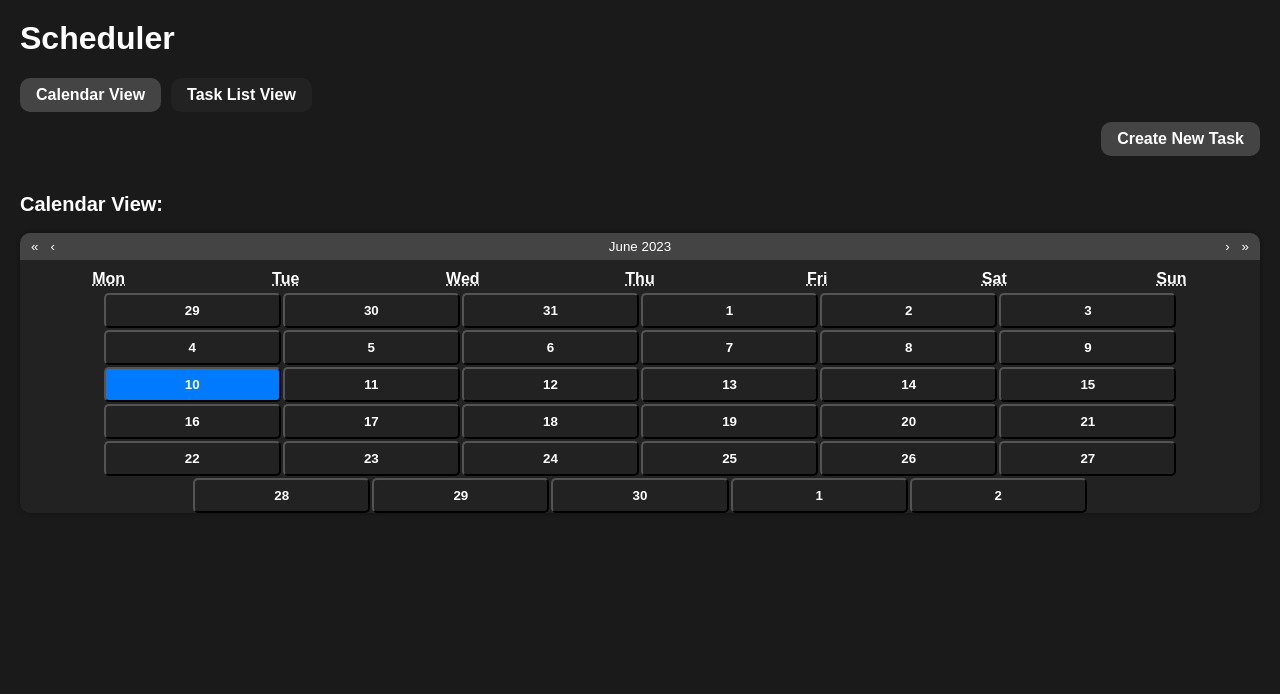
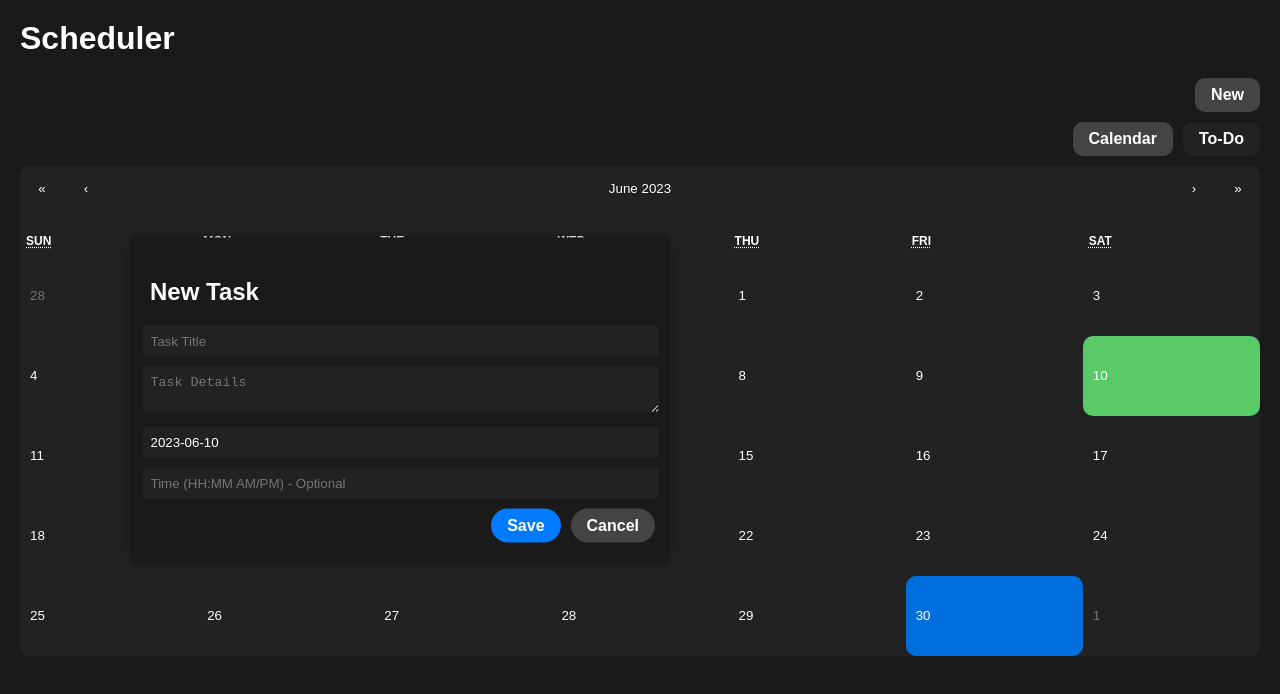
Before and after one commit to nicomilette/Scheduler, a React (Create React App) app: page /HomePage in a window 1280 px wide. Both pictures are taken after a click on the button "10". Shown: the top 694 px of the page. Built offline with nearby package versions, Linux system fonts and the light colour scheme.

Commit message:
fixes + styling
todo:
-fix date selection in calendar with new task popup
-add calendar overlay

```diff
--- /dev/null
+++ b/src/Calendar.css
@@ -0,0 +1,170 @@
+html, body {
+  height: 100%;
+  margin: 0;
+
+}
+
+.react-calendar {
+  width: 100%;
+  height: 100%;
+  background: #222222;
+  border: none;
+  font-family: Arial, Helvetica, sans-serif;
+  line-height: 1.125em;
+  color: #ffffff;
+  display: flex;
+  flex-direction: column;
+  align-items: stretch;
+  border-radius: 10px;
+}
+
+.react-calendar--doubleView {
+  width: 100%;
+}
+
+.react-calendar--doubleView .react-calendar__viewContainer {
+  display: flex;
+  margin: -0.5em;
+}
+
+.react-calendar--doubleView .react-calendar__viewContainer > * {
+  width: 50%;
+  margin: 0.5em;
+}
+
+.react-calendar,
+.react-calendar *,
+.react-calendar *:before,
+.react-calendar *:after {
+  -moz-box-sizing: border-box;
+  -webkit-box-sizing: border-box;
+  box-sizing: border-box;
+}
+
+.react-calendar button {
+  margin: 0;
+  border: 0;
+  outline: none;
+  color:
+
+}
+
+.react-calendar button:enabled:hover {
+  cursor: pointer;
+}
+
+.react-calendar__navigation {
+  display: flex;
+  height: 44px;
+  margin-bottom: 1em;
+
+}
+
+.react-calendar__navigation button {
+  min-width: 44px;
+  background: none;
+  border-radius: 10px;
+  color: white
+}
+
+.react-calendar__navigation button:disabled {
+  background-color: #f0f0f0;
+}
+
+.react-calendar__navigation button:enabled:hover,
+.react-calendar__navigation button:enabled:focus {
+  background-color: #444444;
+}
+
+.react-calendar__month-view__weekdays {
+  text-align: left;
+  text-transform: uppercase;
+  font-weight: bold;
+  font-size: 0.75em;
+
+}
+
+.react-calendar__month-view__weekdays__weekday {
+  padding: 0.5em;
+}
+
+.react-calendar__month-view__weekNumbers .react-calendar__tile {
+  display: flex;
+  align-items: left;
+  justify-content: flex-start;
+  font-size: 0.75em;
+  font-weight: bold;
+
+}
+
+.react-calendar__month-view__days__day--weekend {
+  color: white;
+}
+
+.react-calendar__month-view__days__day--neighboringMonth {
+  color: #757575 !important;
+}
+
+.react-calendar__year-view .react-calendar__tile,
+.react-calendar__decade-view .react-calendar__tile,
+.react-calendar__century-view .react-calendar__tile {
+  padding: 2em 0.5em;
+}
+
+.react-calendar__tile {
+  text-align: left;
+  padding: 10px;
+  background: none;
+  text-align: center;
+  border-radius: 10px;
+  color: white;
+  line-height: 60px;
+  justify-content: flex-start;
+
+}
+
+.react-calendar__tile:disabled {
+  background-color: #5f0000;
+}
+
+.react-calendar__tile:enabled:hover,
+.react-calendar__tile:enabled:focus {
+  background-color: #444444;
+}
+
+.react-calendar__tile--now {
+  background: #006edc;
+}
+
+.react-calendar__tile--now:enabled:hover,
+.react-calendar__tile--now:enabled:focus {
+  background: #1087ff;
+}
+
+.react-calendar__tile--hasActive {
+  background: #76baff;
+}
+
+.react-calendar__tile--hasActive:enabled:hover,
+.react-calendar__tile--hasActive:enabled:focus {
+  background: #a9d4ff;
+}
+
+.react-calendar__tile--active {
+  background: #5aca69;
+  color: white;
+}
+
+.react-calendar__tile--active:enabled:hover,
+.react-calendar__tile--active:enabled:focus {
+  background: #5aca69;
+}
+
+.react-calendar--selectRange .react-calendar__tile--hover {
+  background-color: #444444;
+}
+
+.react-calendar__tile.react-calendar__month-view__days__day{
+  text-align: left;
+
+}
--- a/src/HomePage.css
+++ b/src/HomePage.css
@@ -20,10 +20,13 @@
   display: flex;
   justify-content: flex-start;
   margin-bottom: 10px;
+  margin-top: auto;
+  align-self: flex-end;
+  margin-top: 10px;
 }
 
 .view-button {
-  margin-right: 10px;
+  margin-left: 10px;
   background-color: #222;
   color: #fff;
   border: none;
@@ -57,8 +60,6 @@
 
 .new-task-popup {
   position: fixed;
-  top: 50%;
-  left: 50%;
   transform: translate(-50%, -50%);
   background-color: #1a1a1a;
   color: #fff;
@@ -67,6 +68,7 @@
   box-shadow: 0 0 10px rgba(0, 0, 0, 0.3);
   z-index: 9999;
   max-width: 400px;
+  min-width: 500px;
 }
 
 .new-task-popup-title {
@@ -178,108 +180,15 @@
 .task-item button:hover {
   background-color: #cc0000;
 }
-/* HomePage.css */
 
-/* ...existing styles... */
-
-.calendar-view {
-  margin-top: 20px;
-  display: flex;
-  flex-direction: column;
-  align-items: left;
-}
-
-.calendar-view h2 {
-  font-size: 20px;
-  font-weight: bold;
-}
-
-.calendar-container {
-  width: 100%;
-  display: flex;
-  justify-content: center;
-  align-items: center;
-}
-
-.react-calendar {
-  width: 100%;
-  max-width: 100%;
-  background-color: #222;
-  color: #fff;
-  border: none;
-  border-radius: 10px;
-  box-shadow: 0 0 5px rgba(0, 0, 0, 0.3);
-  font-family: 'Arial', sans-serif;
-}
-
-.react-calendar__navigation {
-  background-color: #444;
-  display: flex;
-  justify-content: space-between;
-  align-items: center;
-  padding: 5px;
-  border-top-left-radius: 10px;
-  border-top-right-radius: 10px;
-}
-
-.react-calendar__navigation button {
-  background-color: transparent;
-  color: #fff;
-  border: none;
-  cursor: pointer;
-}
-
-.react-calendar__navigation button:hover {
-  color: #ccc;
-}
-
-.react-calendar__month-view__weekdays {
-  display: flex;
-  justify-content: center;
-  margin-top: 10px;
-  margin-bottom: 5px;
-}
-
-.react-calendar__month-view__weekdays__weekday {
-  flex: 1;
-  text-align: center;
-  font-weight: bold;
-}
-
-.react-calendar__month-view__days {
-  display: grid;
-  grid-template-columns: repeat(7, 1fr);
-  gap: 2px;
-
-  width: 100%;
+.past-due {
 
   display: flex;
-  justify-content: center;
-  align-items: left;
+  justify-content: flex-start;
+  align-items: center;
+  color: #cc0000;
 
+  position: absolute;
+  bottom: 10px;
+  left: 10px;
 }
-
-.react-calendar__month-view__days__day {
-  display: flex;
-  justify-content: center;
-  align-items: center;
-  background-color: #222;
-  color: #fff;
-  padding: 8px;
-  font-weight: bold;
-  cursor: pointer;
-  border-radius: 5px;
-}
-
-.react-calendar__month-view__days__day:hover {
-  background-color: #444;
-}
-
-.react-calendar__tile--active {
-  background-color: #007bff;
-  border-radius: 5px;
-}
-
-.react-calendar__tile--active:hover {
-  background-color: #0056b3;
-}
--- a/src/HomePage.js
+++ b/src/HomePage.js
@@ -1,18 +1,64 @@
-import React, { useState, useEffect } from 'react';
+import React, { useState, useEffect, useRef } from 'react';
 import Calendar from 'react-calendar';
 import './HomePage.css';
+import './Calendar.css';
 
 function HomePage() {
   const [selectedDate, setSelectedDate] = useState(new Date());
   const [selectedView, setSelectedView] = useState('calendar');
   const [tasks, setTasks] = useState([]);
-  const [showNewTaskPopup, setShowNewTaskPopup] = useState(false);
   const [title, setTitle] = useState('');
   const [details, setDetails] = useState('');
+  const [date, setDate] = useState('');
+  const [time, setTime] = useState('');
+  const [today, setToday] = useState(new Date());
+  const [showNewTaskPopup, setShowNewTaskPopup] = useState(false);
+
+  const [dragPosition, setDragPosition] = useState({ x: 400, y: 400 });
+  const [isDragging, setIsDragging] = useState(false);
+  const [dragOffset, setDragOffset] = useState({ x: 0, y: 0 });
+  const popupRef = useRef(null);
+
+
+  useEffect(() => {
+    const handleMouseMove = (e) => {
+      if (isDragging) {
+        const newX = e.clientX - dragOffset.x;
+        const newY = e.clientY - dragOffset.y;
+        setDragPosition({ x: newX, y: newY });
+      }
+    };
+
+    const handleMouseUp = () => {
+      setIsDragging(false);
+    };
+
+    document.addEventListener('mousemove', handleMouseMove);
+    document.addEventListener('mouseup', handleMouseUp);
+
+    return () => {
+      document.removeEventListener('mousemove', handleMouseMove);
+      document.removeEventListener('mouseup', handleMouseUp);
+    };
+  }, [isDragging, dragOffset]);
+
+  const handleMouseDown = (e) => {
+    if (e.target === popupRef.current) {
+      setIsDragging(true);
+      const xOffset = e.clientX - dragPosition.x;
+      const yOffset = e.clientY - dragPosition.y;
+      setDragOffset({ x: xOffset, y: yOffset });
+    }
+  };
+
 
   const handleDateChange = (date) => {
     setSelectedDate(date);
   };
+
+
+
+
 
   useEffect(() => {
     const storedTasks = localStorage.getItem('tasks');
@@ -31,17 +77,50 @@ function HomePage() {
 
   const handleNewTaskClick = () => {
     setShowNewTaskPopup(true);
+
+  };
+
+  const handleCancelNewTask = () => {
+    setShowNewTaskPopup(false);
+    setTitle('');
+    setDetails('');
+    setDate('');
+    setTime('');
   };
 
   const handleSaveNewTask = () => {
-    if (title && details) {
-      const newTask = { title, details };
+    if (title) {
+      let isValid = true;
+
+      // Convert ISO string format to YYYY-MM-DD format
+      const convertedDate = date;
+
+
+
+      // Check if the time is in the proper format (HH:MM AM/PM)
+      const timeRegex = /^(0?[1-9]|1[0-2]):[0-5][0-9] (AM|PM)$/;
+      if (time && !timeRegex.test(time)) {
+        isValid = false;
+        // Display an error or provide feedback to the user about the invalid time format
+        console.log("Invalid time format. Please use the format HH:MM AM/PM.");
+      }
+
+      if (isValid) {
+        const newTask = { title, details, date: convertedDate, time };
         setTasks([...tasks, newTask]);
         setTitle('');
         setDetails('');
+        setDate('');
+        setTime('');
+        setShowNewTaskPopup(false);
       }
-    setShowNewTaskPopup(false);
+    } else {
+      // Display an error or provide feedback to the user about the required fields
+      console.log("Please fill in all the required fields.");
+    }
   };
+
+
 
   const handleDeleteTask = (index) => {
     const updatedTasks = [...tasks];
@@ -49,55 +128,103 @@ function HomePage() {
     setTasks(updatedTasks);
   };
 
+
+
   return (
     <div className="home-page">
       <h1 className="home-title">Scheduler</h1>
+
+      <button className="new-task-button" onClick={handleNewTaskClick}>
+        New
+      </button>
+
       <div className="view-options">
         <button
           className={`view-button ${selectedView === 'calendar' ? 'active' : ''}`}
           onClick={() => handleViewChange('calendar')}
         >
-          Calendar View
+          Calendar
         </button>
+
         <button
           className={`view-button ${selectedView === 'taskList' ? 'active' : ''}`}
           onClick={() => handleViewChange('taskList')}
         >
-          Task List View
+          To-Do
         </button>
+
       </div>
-      <button className="new-task-button" onClick={handleNewTaskClick}>
-        Create New Task
-      </button>
+
       {selectedView === 'calendar' && (
   <div className="calendar-view">
-    <h2>Calendar View:</h2>
     <div>
-      <Calendar onChange={handleDateChange} value={selectedDate} />
+      <Calendar
+        onChange={handleDateChange}
+        value={selectedDate}
+        calendarType="US"
+        activeStartDate={today}
+        onClickDay={(date) => {
+          setSelectedDate(date);
+          setShowNewTaskPopup(true);
+        }}
+        onActiveStartDateChange={({ value, activeStartDate, action }) => {
+          if (action === 'next' || action === 'prev') {
+            setToday(new Date(activeStartDate));
+          }
+        }}
+      />
     </div>
   </div>
 )}
 
+
 {selectedView === 'taskList' && (
-        <>
-          <h2>Tasks:</h2>
   <div className="task-list">
     {tasks && tasks.length > 0 ? (
-              tasks.map((task, index) => (
+      tasks
+        .sort((task1, task2) => {
+          const taskDate1 = new Date(task1.date);
+          const taskDate2 = new Date(task2.date);
+          return taskDate1 - taskDate2;
+        })
+        .map((task, index) => (
           <div key={index} className="task-item">
             <h3>{task.title}</h3>
+            {task.date && (
+              <>
+                <p>
+                  {new Date(task.date).toLocaleDateString()}{' '}
+                  {task.time && <span>{task.time}</span>}
+                </p>
                 <p>{task.details}</p>
+                {/* Check if task is past due */}
+                {new Date(task.date) < new Date() && (
+                  <div className="past-due">
+                    <p className="past-due-label">Past Due</p>
+                  </div>
+                )}
+              </>
+            )}
+            {!task.date && (
+              <p>No date specified</p>
+            )}
             <button onClick={() => handleDeleteTask(index)}>Delete</button>
           </div>
         ))
     ) : (
-              <p>No tasks found.</p>
+      <p>No tasks</p>
     )}
   </div>
-        </>
 )}
+
+
+
+
       {showNewTaskPopup && (
-        <div className="new-task-popup">
+        <div className="new-task-popup" ref={popupRef}
+
+        style={{ top: dragPosition.y, left: dragPosition.x }}
+        onMouseDown={handleMouseDown}>
           <h2 className="new-task-popup-title">New Task</h2>
           <input
             type="text"
@@ -110,16 +237,33 @@ function HomePage() {
             value={details}
             onChange={(e) => setDetails(e.target.value)}
           />
+          <input
+            className="dateInput"
+            type="text"
+            placeholder="Date (YYYY-MM-DD)"
+            value={selectedDate.toISOString().split('T')[0]}
+            onChange={(e) => {setSelectedDate(e.target.value); setDate(selectedDate.toISOString().split('T')[0])}}
+          />
+          <input
+            type="text"
+            placeholder="Time (HH:MM AM/PM) - Optional"
+            value={time}
+            onChange={(e) => setTime(e.target.value)}
+          />
           <div className="new-task-popup-buttons">
             <button className="save-task-button" onClick={() => handleSaveNewTask()}>
               Save
             </button>
-            <button className="cancel-task-button" onClick={() => setShowNewTaskPopup(false)}>
+            <button className="cancel-task-button" onClick={() => handleCancelNewTask()}>
               Cancel
             </button>
           </div>
         </div>
       )}
+
+
+
+
     </div>
   );
 }
```
Lines whose indentation alone changed are shown as unchanged.
